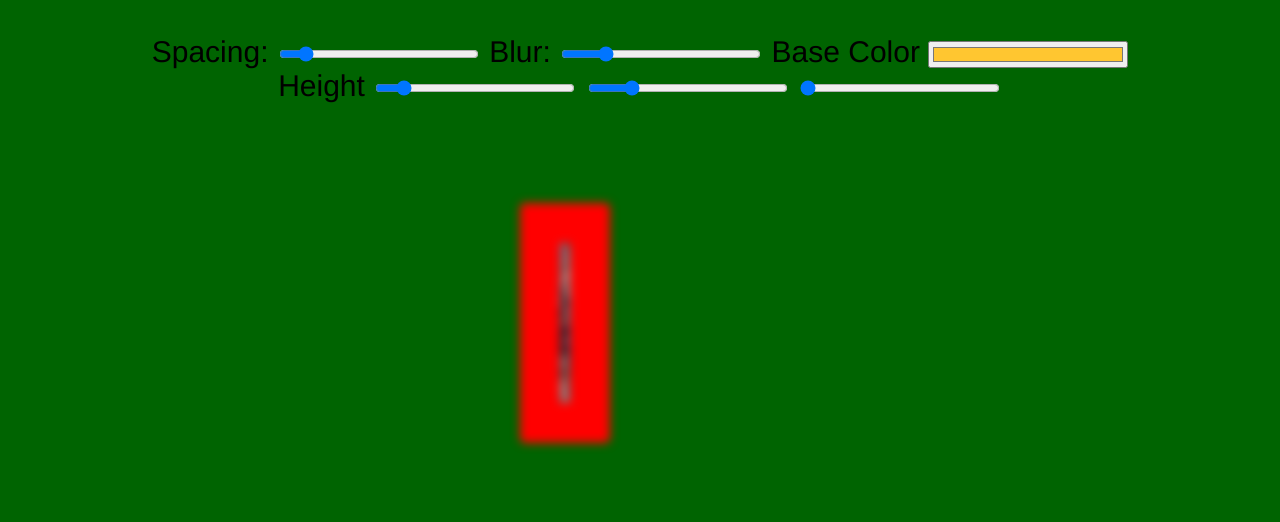
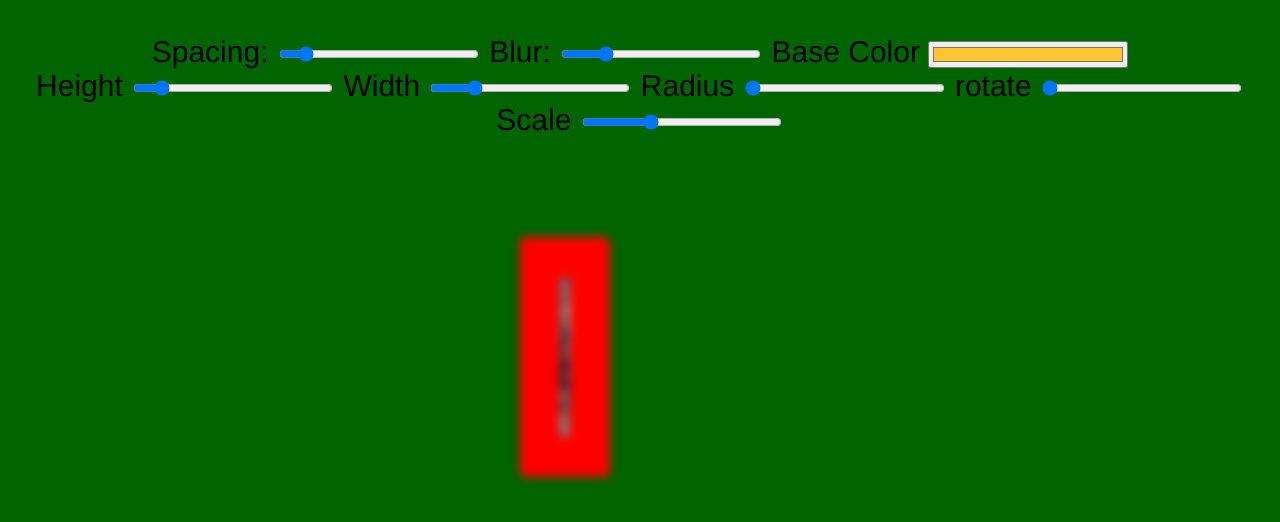
Before and after one commit to babarameen/updatethevariableofcsswithjavascript, a plain HTML site: page index.html in a window 1280 px wide. Shown: the part 92-614 px from the top of the page. Drawn offline with Linux system fonts and the light colour scheme.

Commit message:
second commit

```diff
--- a/index.html
+++ b/index.html
@@ -19,10 +19,14 @@
         <input type="color" name="base" id="base" value="#ffc630"> <br>
         <label for="height">Height</label>
         <input type="range" name="height" id="height" value="20" min="10" max="100" data-sizing="px">
-        <label for="width"></label>
+        <label for="width">Width</label>
         <input type="range" name="width" id="width" value="20" data-sizing="px">
-        <label for="radius"></label>
-        <input type="range" name="radius" id="radius" value="10" min="10" max="100" data-sizing="px">
+        <label for="radius">Radius</label>
+        <input type="range" name="radius" value="10" min="10" max="100" data-sizing="px">
+        <label for="rotate">rotate</label>
+        <input type="range" name="rot" min="0" max="100" value="0" data-sizing="deg">
+        <label for="scale">Scale</label>
+        <input type="range" name="sc" id="scale" min="0" max="3" value="1" data-sizing="">
 
     </div>
     <img src="1.jpg">
--- a/style.css
+++ b/style.css
@@ -12,6 +12,8 @@ body{
    --height:20vh;
    --width:10px;
    --radius:5px;
+   --rot:45deg;
+   --sc:10px;
 }
 .text-center {
     text-align: center;
@@ -28,6 +30,8 @@ img{
     height: var(--height);
     width: var(--width);
     border-radius: var(--radius);
+    transform: rotate(var(--rot)) scale(var(--sc));
+    /* transform: scale(var(--sc)); */
 }
 h2{
     color: var(--base);
```
